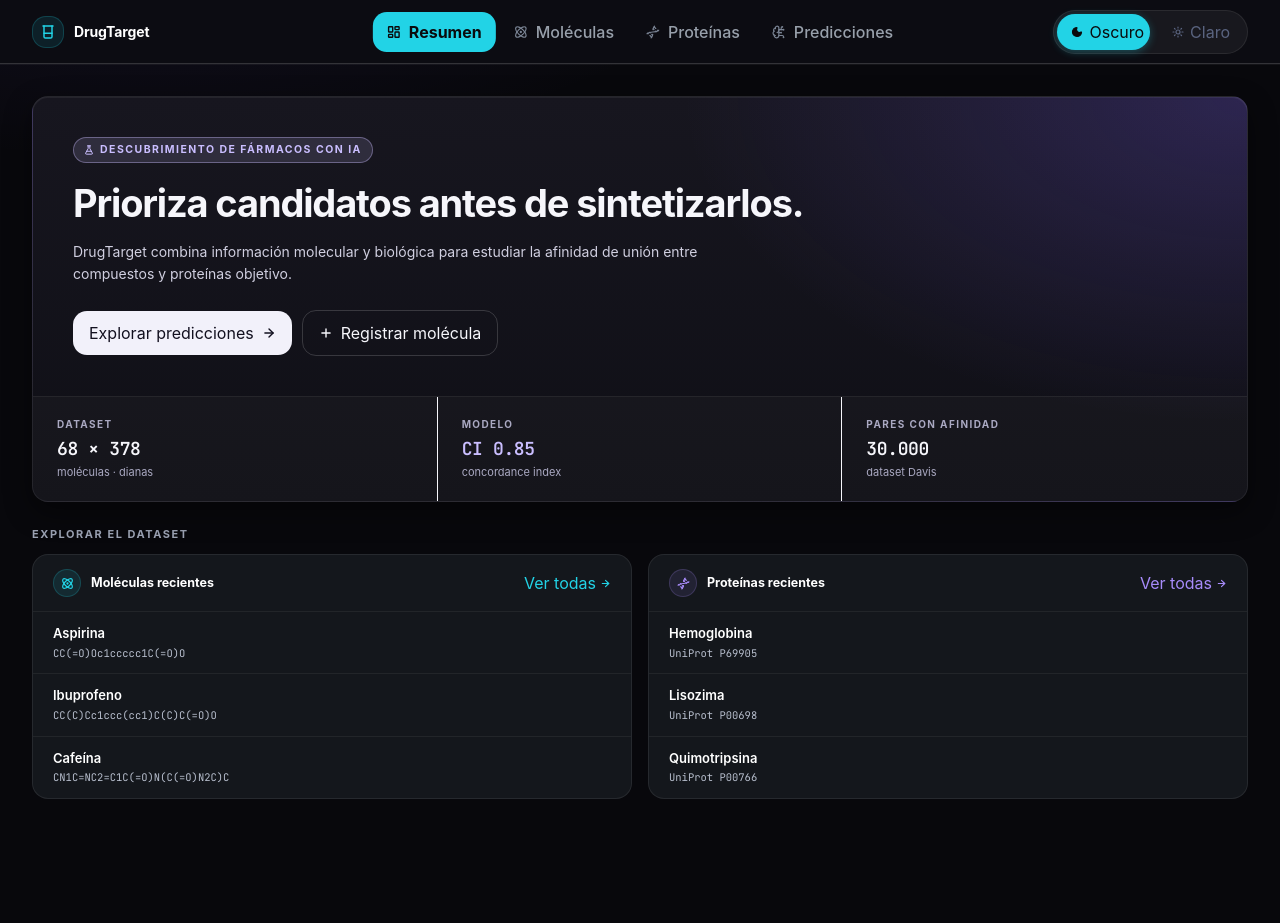
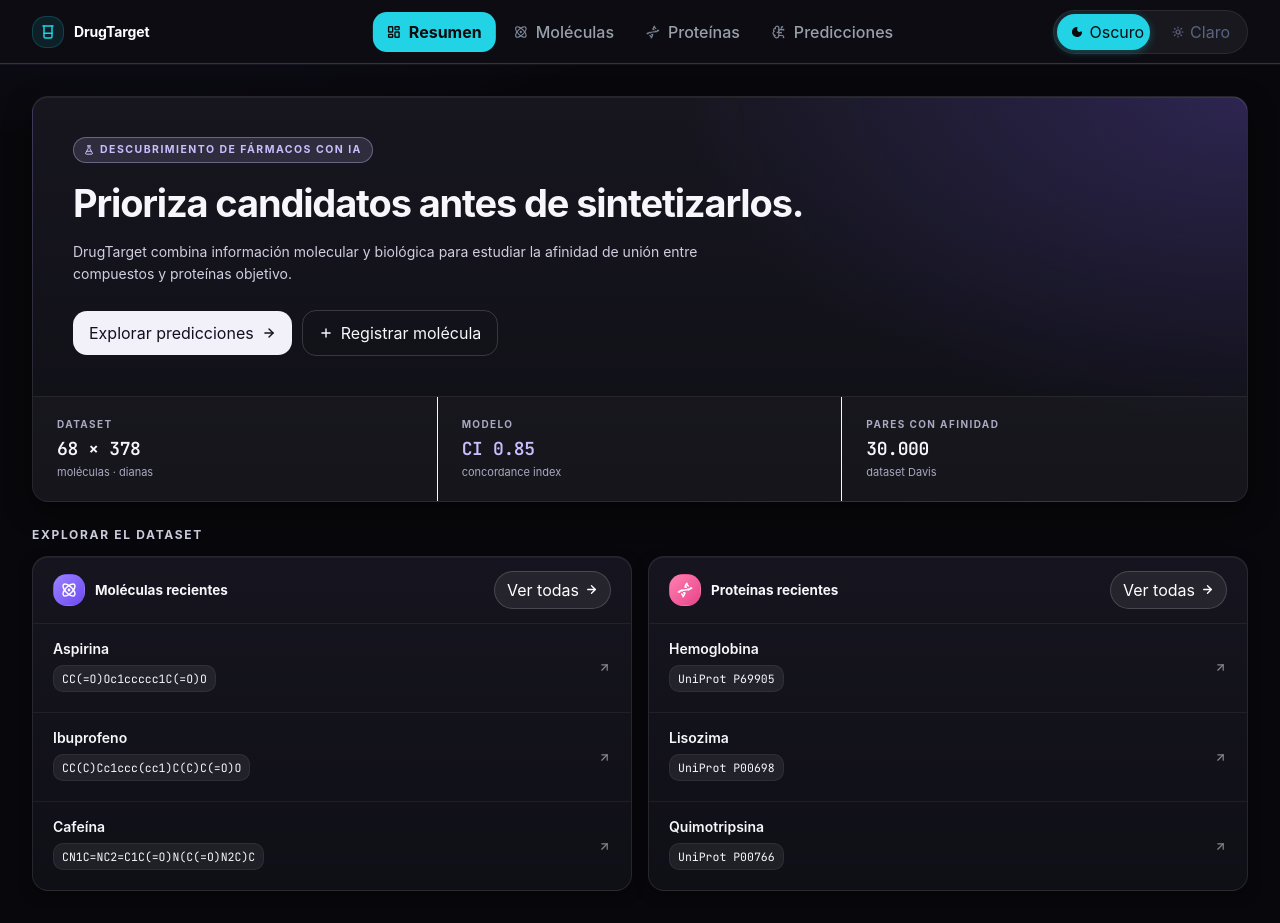
Before and after one commit to E-SalazarDev/drugtarget, a React (Vite) app in the folder frontend/: page /app in a window 1280 px wide. Before the commit the page ends 831 px from the top, so only its background shows below. Built offline with nearby package versions, Linux system fonts and the light colour scheme.

Commit message:
style: dataset cards with gradient icons and readable codes

```diff
--- a/frontend/src/features/dashboard/components/DatasetExplorer.jsx
+++ b/frontend/src/features/dashboard/components/DatasetExplorer.jsx
@@ -1,7 +1,6 @@
 import { Link } from "react-router-dom";
 import { motion } from "motion/react";
 import { Atom, Dna, ArrowRight, ArrowUpRight } from "lucide-react";
-import { useTheme } from "../../../providers/ThemeProvider";
 
 const RECENT_MOLECULES = [
   { id: 1, name: "Aspirina", smiles: "CC(=O)Oc1ccccc1C(=O)O" },
@@ -15,42 +14,28 @@ const RECENT_PROTEINS = [
   { id: 3, name: "Quimotripsina", uniprot_id: "P00766" },
 ];
 
-export default function DatasetExplorer() {
-  const { theme } = useTheme();
-  const isDark = theme === "dark";
+const nameColor = "var(--text-primary)";
+const labelColor = "var(--text-secondary)";
+const monoColor = "var(--text-primary)";
 
-  const nameColor = isDark ? "#FFFFFF" : "#0A0F24";
-  const labelColor = isDark ? "#9CA3B4" : "#4A5170";
-  const monoColor = isDark ? "#B8BFCE" : "#2E3550";
-
-  const cardBg = isDark ? "#14171C" : "#FFFFFF";
-  const cardBorder = isDark
-    ? "rgba(255, 255, 255, 0.08)"
-    : "rgba(14, 19, 48, 0.08)";
-  const rowBorder = isDark
-    ? "rgba(255, 255, 255, 0.06)"
-    : "rgba(14, 19, 48, 0.06)";
-  const rowHover = isDark ? "rgba(255, 255, 255, 0.03)" : "#FAFBFC";
-
-  const accentCyan = isDark ? "#22D3E6" : "#0A7C85";
-  const accentViolet = isDark ? "#A78BFA" : "#7C3AED";
+const cardBg = "var(--card-bg)";
+const cardBorder = "var(--card-border)";
+const rowBorder = "var(--row-border)";
+const rowHover = "var(--row-hover)";
 
 const moleculeStyle = {
-    color: accentCyan,
-    soft: isDark ? "rgba(34, 211, 230, 0.10)" : "rgba(10, 124, 133, 0.08)",
-    border: isDark
-      ? "rgba(34, 211, 230, 0.20)"
-      : "rgba(10, 124, 133, 0.18)",
+  color: "#FFFFFF",
+  soft: "linear-gradient(135deg, #9B82FF 0%, #6D4AF2 100%)",
+  border: "transparent",
 };
 
 const proteinStyle = {
-    color: accentViolet,
-    soft: isDark ? "rgba(167, 139, 250, 0.10)" : "rgba(124, 58, 237, 0.08)",
-    border: isDark
-      ? "rgba(167, 139, 250, 0.20)"
-      : "rgba(124, 58, 237, 0.18)",
+  color: "#FFFFFF",
+  soft: "linear-gradient(135deg, #FF7FB0 0%, #E8458A 100%)",
+  border: "transparent",
 };
 
+export default function DatasetExplorer() {
   return (
     <motion.div
       initial={{ opacity: 0, y: 8 }}
@@ -58,7 +43,7 @@ export default function DatasetExplorer() {
       transition={{ duration: 0.4, delay: 0.2, ease: [0.22, 1, 0.36, 1] }}
     >
       <h2
-        className="mb-3 text-[11px] font-bold uppercase tracking-[0.14em]"
+        className="mb-3 text-[12px] font-bold uppercase tracking-[0.14em]"
         style={{ color: labelColor }}
       >
         Explorar el dataset
@@ -68,7 +53,11 @@ export default function DatasetExplorer() {
         {/* Moléculas */}
         <div
           className="overflow-hidden rounded-2xl"
-          style={{ background: cardBg, border: `1px solid ${cardBorder}` }}
+          style={{
+            background: cardBg,
+            border: `1px solid ${cardBorder}`,
+            boxShadow: "var(--shadow-sm)",
+          }}
         >
           <div
             className="flex items-center justify-between px-5 py-3.5"
@@ -76,20 +65,20 @@ export default function DatasetExplorer() {
           >
             <div className="flex items-center gap-2.5">
               <div
-                className="flex h-7 w-7 items-center justify-center rounded-lg"
+                className="flex h-8 w-8 items-center justify-center rounded-lg"
                 style={{
                   background: moleculeStyle.soft,
                   border: `1px solid ${moleculeStyle.border}`,
                 }}
               >
                 <Atom
-                  size={13}
+                  size={16}
                   strokeWidth={2.2}
                   style={{ color: moleculeStyle.color }}
                 />
               </div>
               <span
-                className="text-[12.5px] font-bold"
+                className="text-[13.5px] font-bold"
                 style={{ color: nameColor }}
               >
                 Moléculas recientes
@@ -98,12 +87,16 @@ export default function DatasetExplorer() {
 
             <Link
               to="/app/molecules"
-              className="group flex items-center gap-1 text-[11.5px] font-semibold transition-opacity hover:opacity-80"
-              style={{ color: moleculeStyle.color }}
+              className="group flex items-center gap-1.5 rounded-full px-3 py-1.5 text-[12.5px] font-semibold transition-colors hover:bg-[var(--hover-overlay)]"
+              style={{
+                color: "var(--link)",
+                border: "1px solid var(--icon-box-border)",
+                background: "var(--icon-box-bg)",
+              }}
             >
               Ver todas
               <ArrowRight
-                size={11}
+                size={13}
                 strokeWidth={2.4}
                 className="transition-transform group-hover:translate-x-0.5"
               />
@@ -115,7 +108,7 @@ export default function DatasetExplorer() {
               <li key={m.id}>
                 <Link
                   to={`/app/molecules/${m.id}`}
-                  className="group flex items-center gap-3 px-5 py-3 transition-colors"
+                  className="group flex items-center gap-3 px-5 py-3.5 transition-colors"
                   style={{
                     borderTop: i === 0 ? "none" : `1px solid ${rowBorder}`,
                   }}
@@ -128,14 +121,18 @@ export default function DatasetExplorer() {
                 >
                   <div className="min-w-0 flex-1">
                     <p
-                      className="truncate text-[13px] font-semibold"
+                      className="truncate text-[14px] font-semibold"
                       style={{ color: nameColor }}
                     >
                       {m.name}
                     </p>
                     <p
-                      className="mt-0.5 truncate font-mono text-[10.5px]"
-                      style={{ color: monoColor }}
+                      className="mt-1.5 inline-block max-w-full truncate rounded-md px-2 py-1 font-mono text-[11.5px]"
+                      style={{
+                        color: monoColor,
+                        background: "var(--icon-box-bg)",
+                        border: "1px solid var(--row-border)",
+                      }}
                     >
                       {m.smiles}
                     </p>
@@ -144,8 +141,8 @@ export default function DatasetExplorer() {
                   <ArrowUpRight
                     size={13}
                     strokeWidth={2.2}
-                    className="shrink-0 opacity-0 transition-opacity group-hover:opacity-100"
-                    style={{ color: moleculeStyle.color }}
+                    className="shrink-0 opacity-50 transition-opacity group-hover:opacity-100"
+                    style={{ color: "var(--text-primary)" }}
                   />
                 </Link>
               </li>
@@ -156,7 +153,11 @@ export default function DatasetExplorer() {
         {/* Proteínas */}
         <div
           className="overflow-hidden rounded-2xl"
-          style={{ background: cardBg, border: `1px solid ${cardBorder}` }}
+          style={{
+            background: cardBg,
+            border: `1px solid ${cardBorder}`,
+            boxShadow: "var(--shadow-sm)",
+          }}
         >
           <div
             className="flex items-center justify-between px-5 py-3.5"
@@ -164,20 +165,20 @@ export default function DatasetExplorer() {
           >
             <div className="flex items-center gap-2.5">
               <div
-                className="flex h-7 w-7 items-center justify-center rounded-lg"
+                className="flex h-8 w-8 items-center justify-center rounded-lg"
                 style={{
                   background: proteinStyle.soft,
                   border: `1px solid ${proteinStyle.border}`,
                 }}
               >
                 <Dna
-                  size={13}
+                  size={16}
                   strokeWidth={2.2}
                   style={{ color: proteinStyle.color }}
                 />
               </div>
               <span
-                className="text-[12.5px] font-bold"
+                className="text-[13.5px] font-bold"
                 style={{ color: nameColor }}
               >
                 Proteínas recientes
@@ -186,12 +187,16 @@ export default function DatasetExplorer() {
 
             <Link
               to="/app/proteins"
-              className="group flex items-center gap-1 text-[11.5px] font-semibold transition-opacity hover:opacity-80"
-              style={{ color: proteinStyle.color }}
+              className="group flex items-center gap-1.5 rounded-full px-3 py-1.5 text-[12.5px] font-semibold transition-colors hover:bg-[var(--hover-overlay)]"
+              style={{
+                color: "var(--link)",
+                border: "1px solid var(--icon-box-border)",
+                background: "var(--icon-box-bg)",
+              }}
             >
               Ver todas
               <ArrowRight
-                size={11}
+                size={13}
                 strokeWidth={2.4}
                 className="transition-transform group-hover:translate-x-0.5"
               />
@@ -203,7 +208,7 @@ export default function DatasetExplorer() {
               <li key={p.id}>
                 <Link
                   to={`/app/proteins/${p.id}`}
-                  className="group flex items-center gap-3 px-5 py-3 transition-colors"
+                  className="group flex items-center gap-3 px-5 py-3.5 transition-colors"
                   style={{
                     borderTop: i === 0 ? "none" : `1px solid ${rowBorder}`,
                   }}
@@ -216,14 +221,18 @@ export default function DatasetExplorer() {
                 >
                   <div className="min-w-0 flex-1">
                     <p
-                      className="truncate text-[13px] font-semibold"
+                      className="truncate text-[14px] font-semibold"
                       style={{ color: nameColor }}
                     >
                       {p.name}
                     </p>
                     <p
-                      className="mt-0.5 truncate font-mono text-[10.5px]"
-                      style={{ color: monoColor }}
+                      className="mt-1.5 inline-block max-w-full truncate rounded-md px-2 py-1 font-mono text-[11.5px]"
+                      style={{
+                        color: monoColor,
+                        background: "var(--icon-box-bg)",
+                        border: "1px solid var(--row-border)",
+                      }}
                     >
                       UniProt {p.uniprot_id}
                     </p>
@@ -232,8 +241,8 @@ export default function DatasetExplorer() {
                   <ArrowUpRight
                     size={13}
                     strokeWidth={2.2}
-                    className="shrink-0 opacity-0 transition-opacity group-hover:opacity-100"
-                    style={{ color: proteinStyle.color }}
+                    className="shrink-0 opacity-50 transition-opacity group-hover:opacity-100"
+                    style={{ color: "var(--text-primary)" }}
                   />
                 </Link>
               </li>
```
Lines whose indentation alone changed are shown as unchanged.
